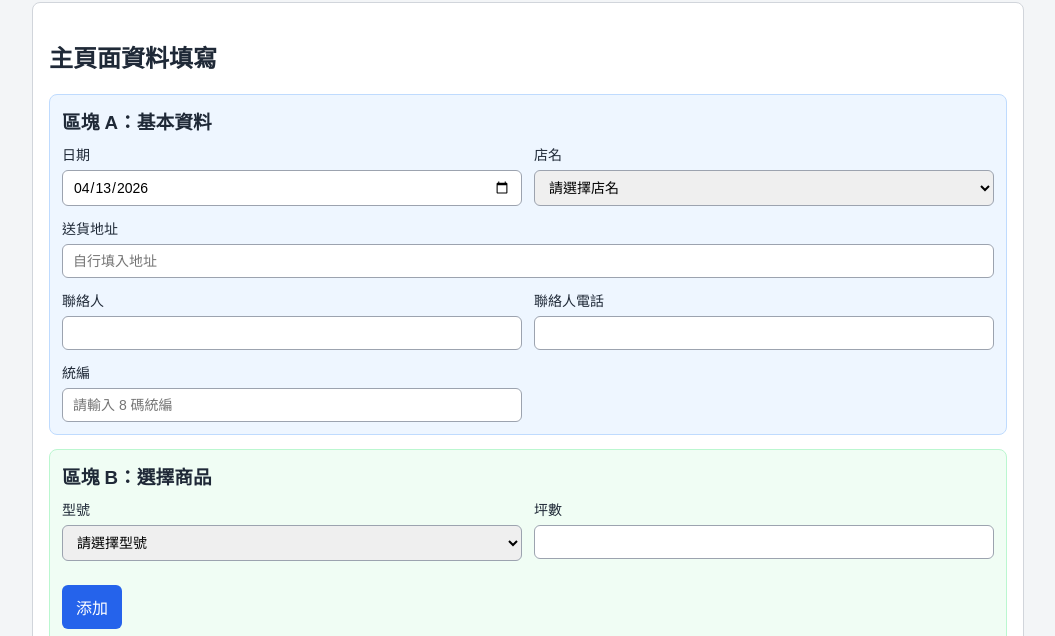
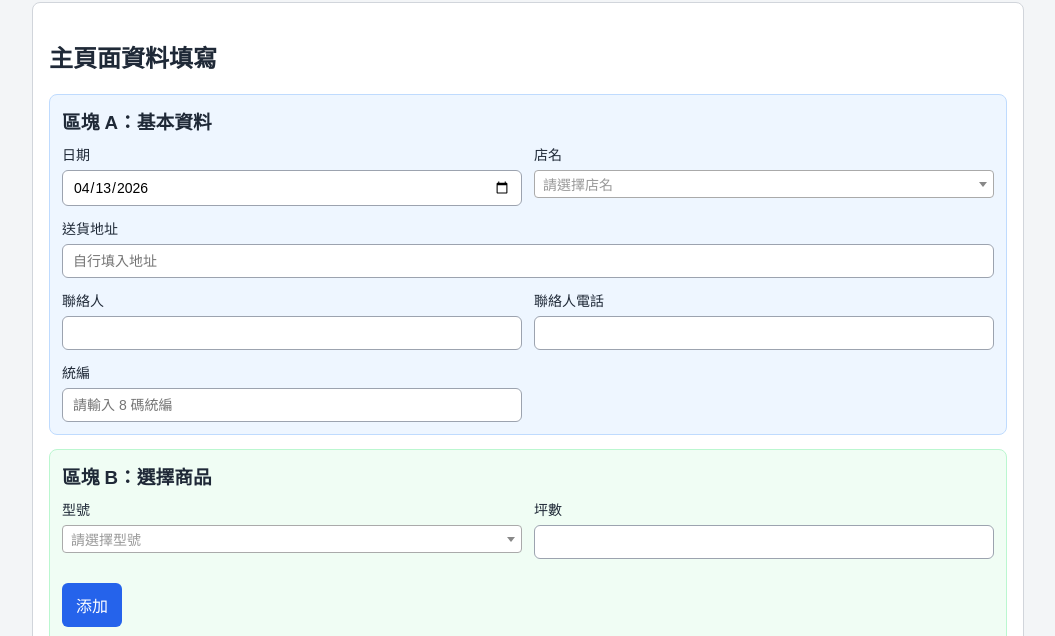
Before and after one commit to Henry-Liu0719/LSG_systemfortttfloor, a plain HTML site: page index.html in a window 1280 px wide. Shown: the part 84-720 px from the top of the page, without its empty margins (112-1167 px from the left). Drawn offline with nearby package versions, Linux system fonts and the light colour scheme; no server answers.

Commit message:
使用select2優化選單

```diff
--- a/app.js
+++ b/app.js
@@ -84,6 +84,68 @@
   var preview = document.getElementById("sales-order-preview");
   var printBtn = document.getElementById("print-btn");
   var orderCounter = 1;
+
+  function storeLabel(store) {
+    var label = store.alias;
+    if (store.branchName && store.branchName !== store.alias) {
+      label = store.alias + " (" + store.branchName + ")";
+    }
+    return label;
+  }
+
+  function modelLabel(model) {
+    var productLabel = model.productName || model.model;
+    var unitAreaLabel = model.unitArea || "-";
+    return productLabel + "(" + unitAreaLabel + ")";
+  }
+
+  function getJquery() {
+    if (window.jQuery) {
+      return window.jQuery;
+    }
+    return null;
+  }
+
+  function hasSelect2() {
+    var $ = getJquery();
+    return !!($ && $.fn && $.fn.select2);
+  }
+
+  function initSelect2() {
+    var $ = getJquery();
+    if (!hasSelect2()) {
+      return;
+    }
+    $(storeSelect).select2({
+      width: "100%",
+      placeholder: "請選擇店名",
+      allowClear: true
+    });
+    $(modelSelect).select2({
+      width: "100%",
+      placeholder: "請選擇型號",
+      allowClear: true
+    });
+
+    // Ensure store auto-fill works consistently under Select2 interactions.
+    $(storeSelect).on("change select2:select select2:clear", applyStoreInfo);
+  }
+
+  function refreshSelect2(selectElement) {
+    var $ = getJquery();
+    if (!hasSelect2()) {
+      return;
+    }
+    $(selectElement).trigger("change.select2");
+  }
+
+  function setSelectValue(selectElement, value) {
+    var $ = getJquery();
+    selectElement.value = value;
+    if (hasSelect2()) {
+      $(selectElement).trigger("change");
+    }
+  }
 
   function setDefaultDate() {
     var today = new Date();
@@ -194,10 +256,7 @@
     var i;
     for (i = 0; i < stores.length; i += 1) {
       var s = stores[i];
-      var label = s.alias;
-      if (s.branchName && s.branchName !== s.alias) {
-        label = s.alias + " (" + s.branchName + ")";
-      }
+      var label = storeLabel(s);
       html +=
         '<option value="' +
         sanitize(s.id) +
@@ -206,6 +265,7 @@
         "</option>";
     }
     storeSelect.innerHTML = html;
+    refreshSelect2(storeSelect);
   }
 
   function renderModelOptions(models) {
@@ -213,9 +273,7 @@
     var i;
     for (i = 0; i < models.length; i += 1) {
       var m = models[i];
-      var productLabel = m.productName || m.model;
-      var unitAreaLabel = m.unitArea || "-";
-      var label = productLabel + "(" + unitAreaLabel + ")";
+      var label = modelLabel(m);
       html +=
         '<option value="' +
         sanitize(m.id) +
@@ -224,6 +282,7 @@
         "</option>";
     }
     modelSelect.innerHTML = html;
+    refreshSelect2(modelSelect);
   }
 
   function loadStores() {
@@ -408,7 +467,7 @@
       remark: ""
     });
     areaInput.value = "";
-    modelSelect.value = "";
+    setSelectValue(modelSelect, "");
     renderDraftItems();
   }
 
@@ -515,6 +574,7 @@
       renderModelOptions(models);
     });
 
+    initSelect2();
     storeSelect.addEventListener("change", applyStoreInfo);
     addItemBtn.addEventListener("click", addDraftItem);
     draftItemsBody.addEventListener("click", function (event) {
--- a/index.html
+++ b/index.html
@@ -5,6 +5,10 @@
   <meta name="viewport" content="width=device-width, initial-scale=1.0" />
   <title>銷貨單產生器</title>
   <link rel="stylesheet" href="./styles.css" />
+  <link
+    href="https://cdn.jsdelivr.net/npm/select2@4.1.0-rc.0/dist/css/select2.min.css"
+    rel="stylesheet"
+  />
 </head>
 <body>
   <main class="container">
@@ -105,6 +109,8 @@
     </section>
   </main>
 
+  <script src="https://code.jquery.com/jquery-3.7.1.min.js"></script>
+  <script src="https://cdn.jsdelivr.net/npm/select2@4.1.0-rc.0/dist/js/select2.min.js"></script>
   <script src="./app.js"></script>
 </body>
 </html>
```
Also changed, not shown: 1 other file.
